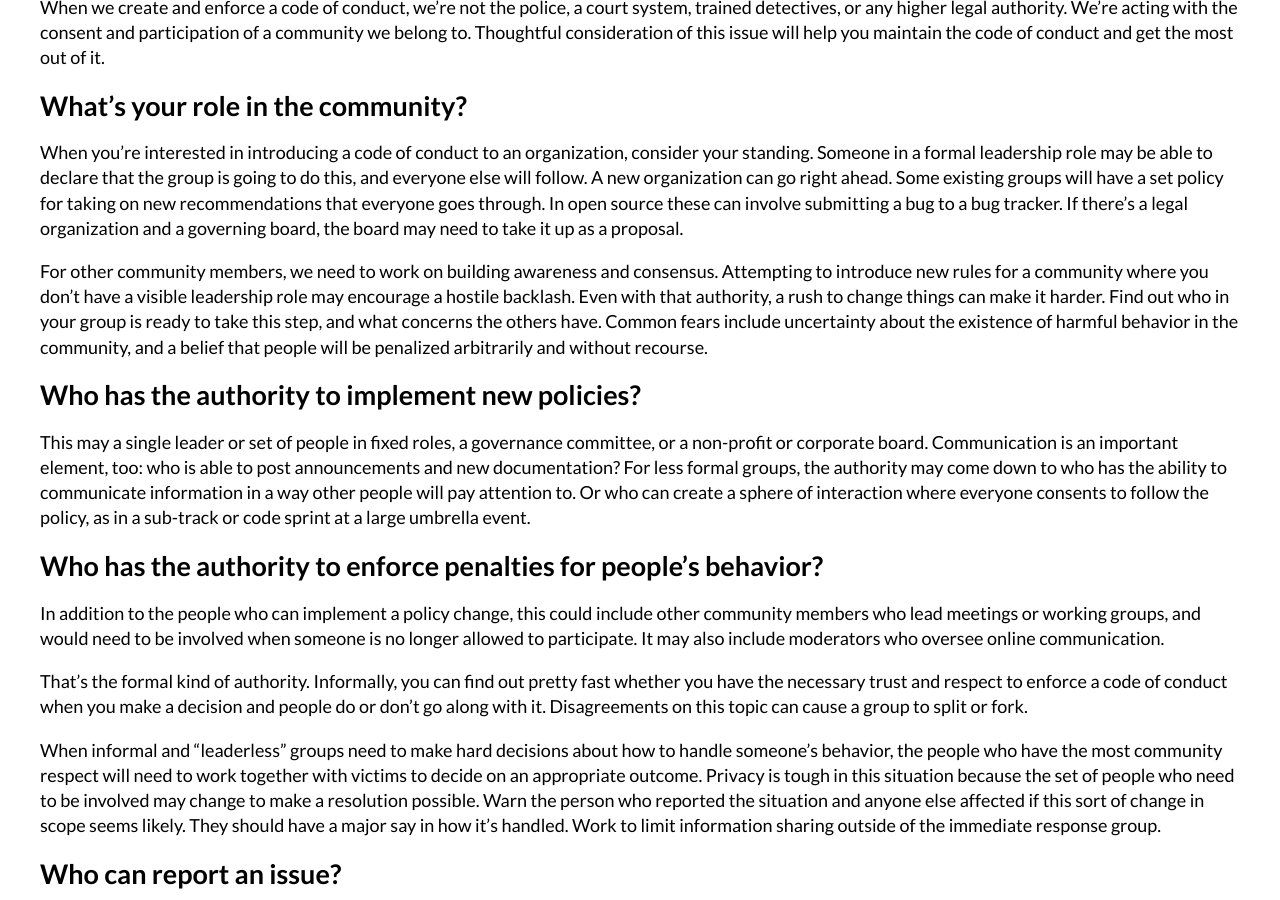
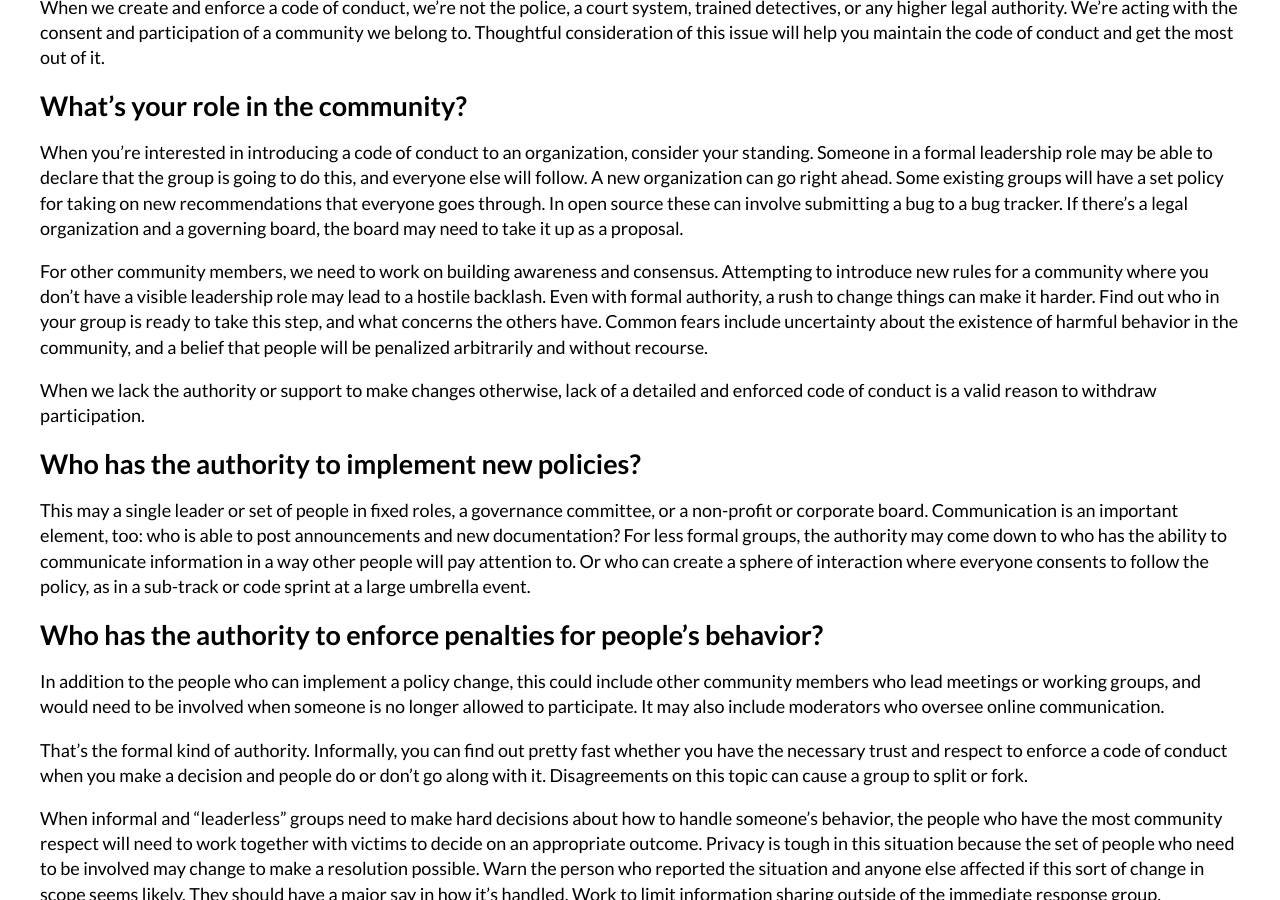
Before and after one commit to safetyfirstpdx/safetyfirstpdx.github.io, a Jekyll site: the page built from resources/governance.md, in a window 1280 px wide and 900 px high, scrolled down 309 px. Built offline with Jekyll 4.4.1, drawn with Linux system fonts in a browser that asks for light colours; nearby versions of some CDN libraries.

Commit message:
Adding a little more about non-organizer roles in adding a code of conduct

```diff
--- a/resources/governance.md
+++ b/resources/governance.md
@@ -11,7 +11,9 @@ When we create and enforce a code of conduct, we're not the police, a court syst
 
 When you're interested in introducing a code of conduct to an organization, consider your standing. Someone in a formal leadership role may be able to declare that the group is going to do this, and everyone else will follow. A new organization can go right ahead. Some existing groups will have a set policy for taking on new recommendations that everyone goes through. In open source these can involve submitting a bug to a bug tracker. If there's a legal organization and a governing board, the board may need to take it up as a proposal.
 
-For other community members, we need to work on building awareness and consensus. Attempting to introduce new rules for a community where you don't have a visible leadership role may encourage a hostile backlash. Even with that authority, a rush to change things can make it harder. Find out who in your group is ready to take this step, and what concerns the others have. Common fears include uncertainty about the existence of harmful behavior in the community, and a belief that people will be penalized arbitrarily and without recourse.
+For other community members, we need to work on building awareness and consensus. Attempting to introduce new rules for a community where you don't have a visible leadership role may lead to a hostile backlash. Even with formal authority, a rush to change things can make it harder. Find out who in your group is ready to take this step, and what concerns the others have. Common fears include uncertainty about the existence of harmful behavior in the community, and a belief that people will be penalized arbitrarily and without recourse.
+
+When we lack the authority or support to make changes otherwise, lack of a detailed and enforced code of conduct is a valid reason to withdraw participation.
 
 ## Who has the authority to implement new policies?
 
```
